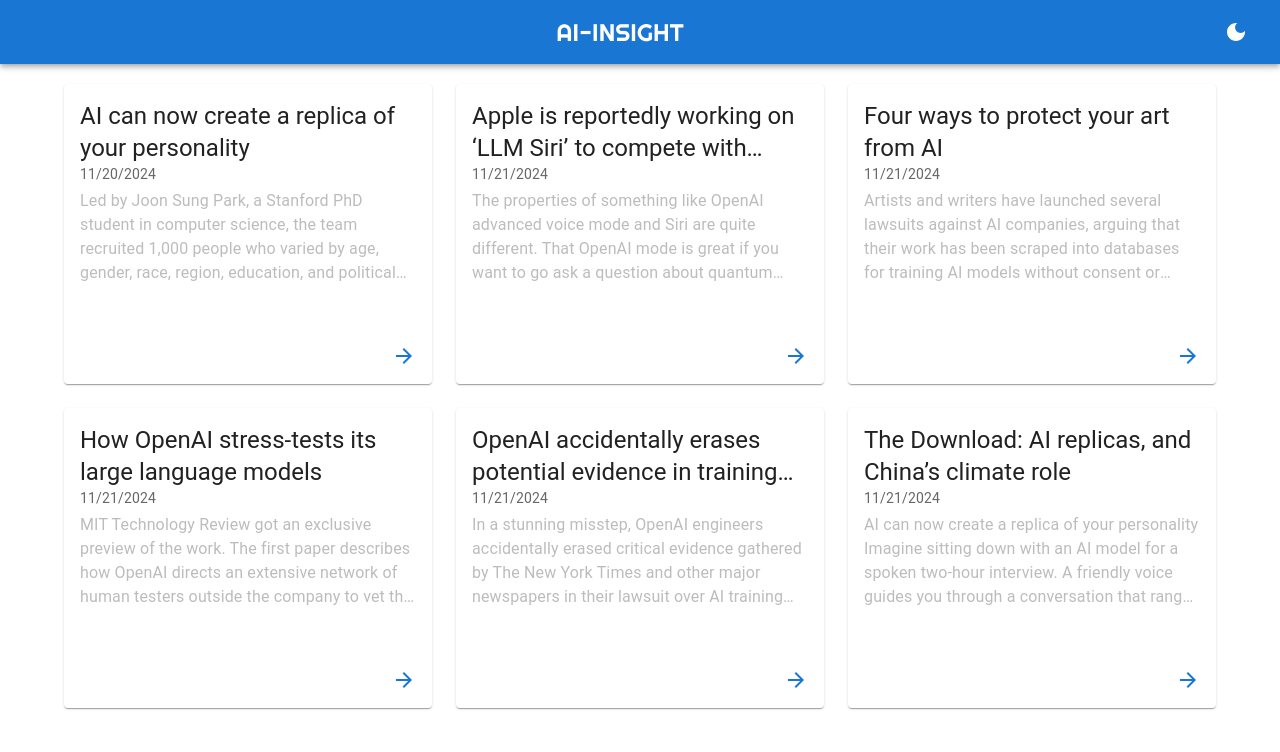
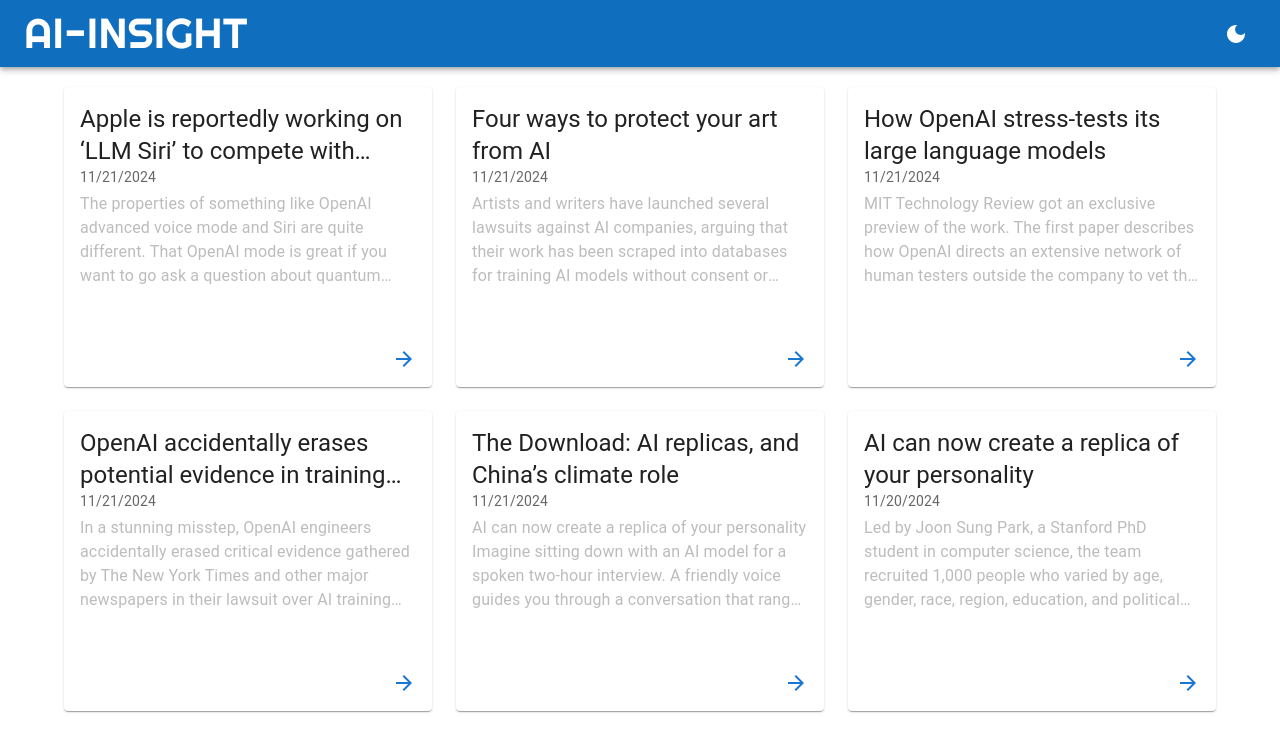
Before and after one commit to HHristov22/ai-insight, a Next.js app: page / in a window 1280 px wide. Shown: the top 752 px of the page. Built offline with nearby package versions, Linux system fonts and the light colour scheme.

Commit message:
Sort the news by newest

```diff
--- a/src/components/Header.js
+++ b/src/components/Header.js
@@ -5,7 +5,7 @@
 
 export default function Header({ darkMode, toggleDarkMode }) {
   return (
-    <AppBar position="sticky" color="primary" sx={{ backgroundColor: '#1976d2' }}>
+    <AppBar position="sticky" color="primary" sx={{ backgroundColor: '#106EBE' }}>
       <Toolbar
         sx={{
           display: 'flex',
@@ -14,18 +14,17 @@
         }}
       >
 
-        {/* Централен текст */}
-        <Box sx={{ flexGrow: 1, textAlign: 'center' }}>
+        <Box sx={{ flexGrow: 1 }}>
           <Link href="/" passHref>
             <Typography
               variant="h6"
               sx={{
-                fontFamily: 'Righteous', // Използване на персонализирания шрифт
-                fontSize: '24px',
+                fontFamily: 'Righteous',
+                fontSize: '42px',
                 color: 'white',
                 textDecoration: 'none',
-                display: 'inline-block',
-                textAlign: 'center',
+                // display: 'inline-block',
+                // textAlign: 'center',
               }}
             >
               AI-INSIGHT
@@ -33,7 +32,6 @@
           </Link>
         </Box>
 
-        {/* Бутон за смяна на тема */}
         <IconButton color="inherit" onClick={toggleDarkMode} sx={{ marginLeft: 'auto' }}>
           {darkMode ? <LightMode /> : <DarkMode />}
         </IconButton>
--- a/src/pages/_app.js
+++ b/src/pages/_app.js
@@ -22,8 +22,6 @@
   const theme = createTheme({
     palette: {
       mode: darkMode ? 'dark' : 'light',
-      primary: { main: '#1976d2' },
-      secondary: { main: '#f50057' },
     },
   });
 
--- a/src/pages/_document.js
+++ b/src/pages/_document.js
@@ -5,8 +5,6 @@
     <Html lang="en">
       <Head>
         <meta charSet="UTF-8" />
-        {/* <meta name="viewport" content="width=device-width, initial-scale=1" /> */}
-        <meta name="theme-color" content="#1976d2" /> {/* Единичен цвят за всички страници */}
         <link rel="icon" href="/favicon.ico" />
         <link rel="apple-touch-icon" href="/apple-touch-icon.png" />
         <link rel="manifest" href="/site.webmanifest" />
--- a/src/pages/api/articles.js
+++ b/src/pages/api/articles.js
@@ -25,7 +25,8 @@
       ...data,
       content,
     };
-  });
+  })
+  .sort((a, b) => new Date(b.date) - new Date(a.date));
 
   // Връщане на новините като JSON
   res.status(200).json(articles);
```
Also changed, not shown: public/site.webmanifest.
